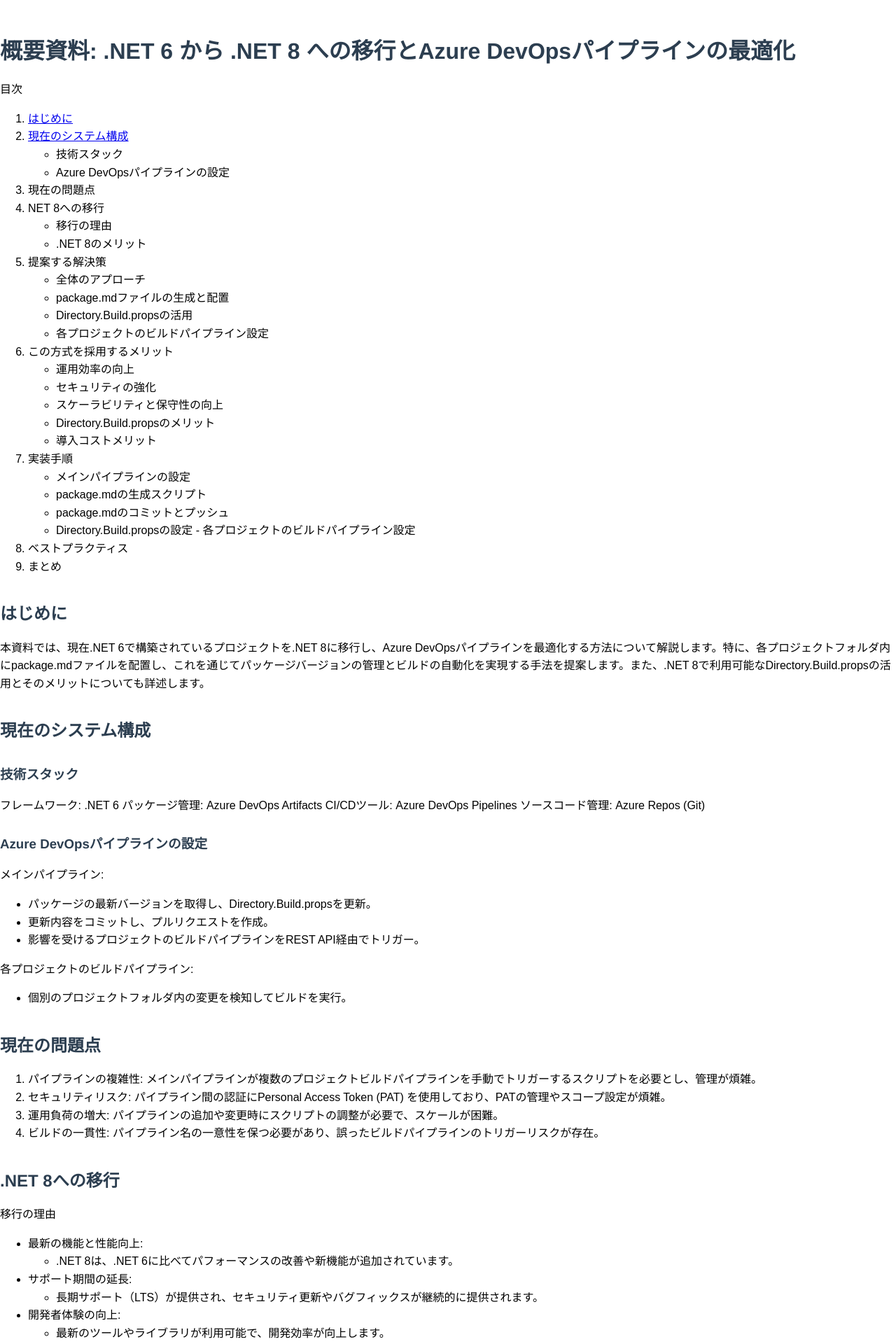
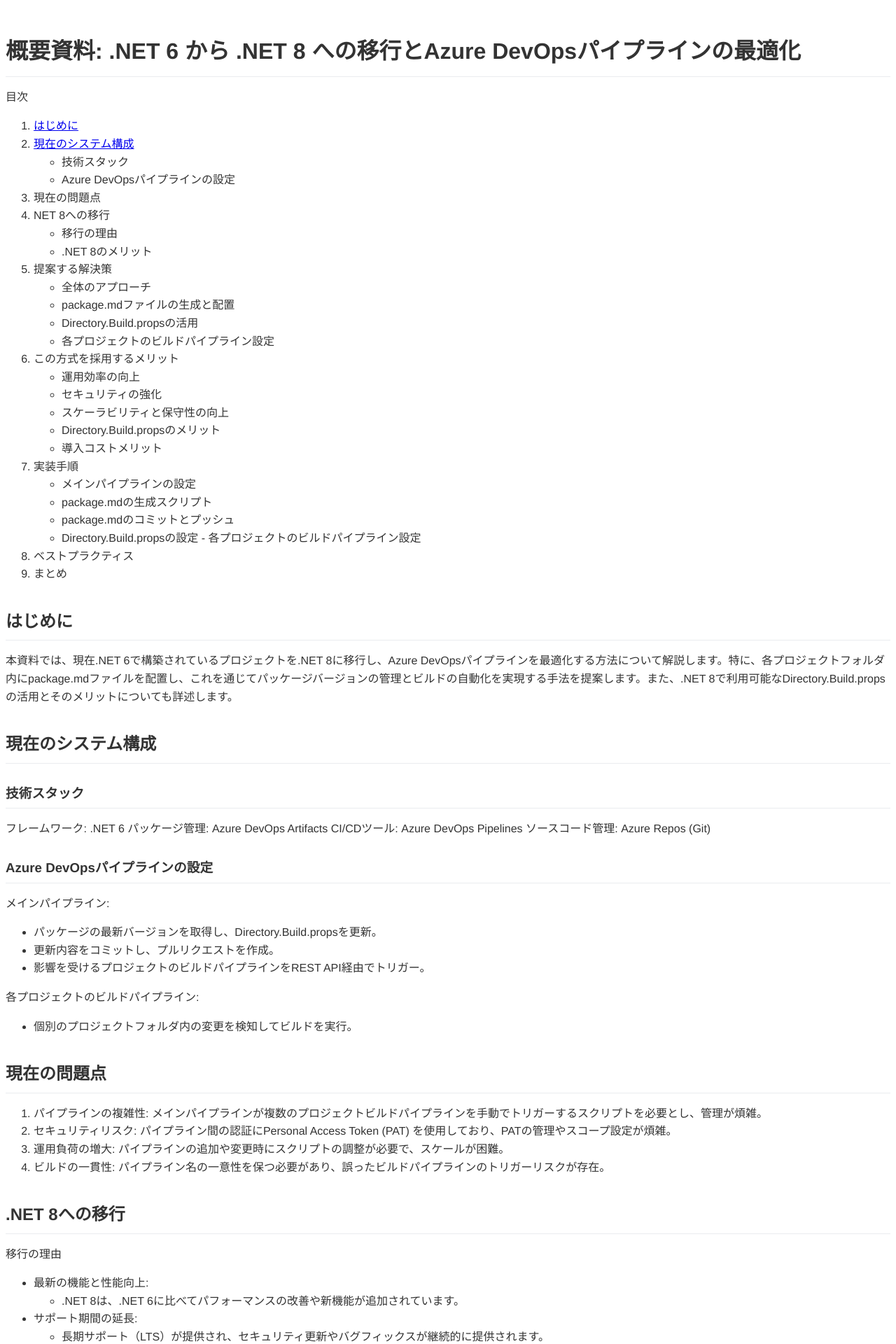
Before and after one commit to sage-mt07/techblog, a Jekyll site: the page built from docs/dev/devops-cicd/net8-transition.md, in a window 1280 px wide. Shown: the top 1920 px of the page at 70% size. Built offline with Jekyll 4.4.1, drawn with Linux system fonts in a browser that asks for light colours.

Commit message:
style change

```diff
--- a/docs/_layouts/default.html
+++ b/docs/_layouts/default.html
@@ -9,12 +9,11 @@
 
   <style>
 body {
-  font-family: Arial, sans-serif;
-  line-height: 1.6;
-  margin: 0;
-  padding: 0;
+    font-family: 'Helvetica Neue', Helvetica, Arial, sans-serif;
+    line-height: 1.6;
+    color: #333;
+    background-color: #fff;
 }
-
 .wrapper {
   width: 80%;
   margin: 0 auto;
@@ -22,18 +21,19 @@ body {
 }
 
 h1, h2, h3, h4, h5, h6 {
-  color: #2c3e50;
+    border-bottom: 1px solid #eaecef;
+    padding-bottom: 0.3em;
+}
+pre {
+    background-color: #f6f8fa;
+    padding: 1em;
+    overflow: auto;
 }
 
-code, pre {
-  background-color: #f4f4f4;
-  padding: 2px 4px;
-  border-radius: 4px;
-}
-
-pre {
-  padding: 10px;
-  overflow: auto;
+code {
+    background-color: #f6f8fa;
+    padding: 0.2em 0.4em;
+    border-radius: 3px;
 }
 
 </style>
```
